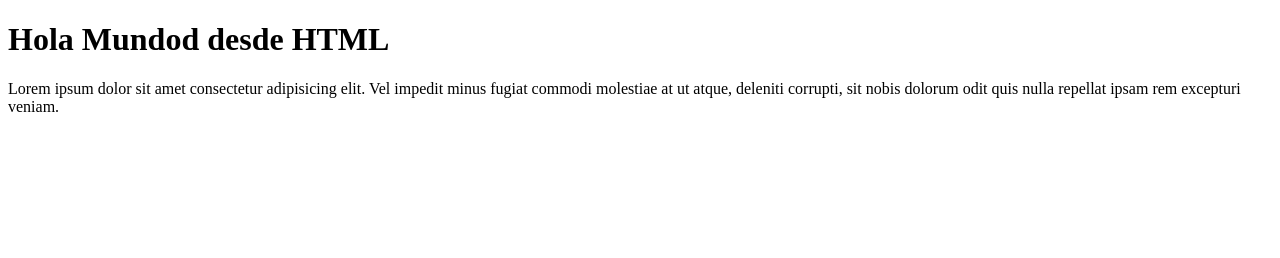
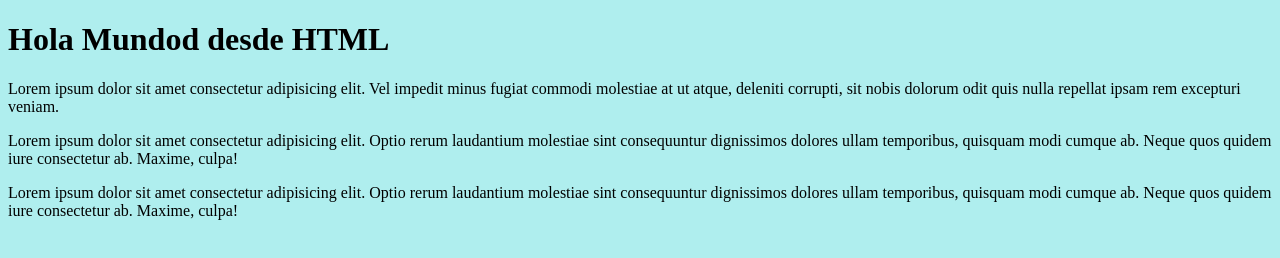
Before and after one commit to UwUolf/visual, a plain HTML site: page index.html in a window 1280 px wide. Drawn offline with Linux system fonts and the light colour scheme.

Commit message:
Enlazando documento HTML con CSS

```diff
--- a/index.html
+++ b/index.html
@@ -4,11 +4,18 @@
   <meta charset="UTF-8">
   <meta name="viewport" content="width=device-width, initial-scale=1.0">
   <title>Mi Primer Documento HTML</title>
+  <link rel="stylesheet" href="style.css">
 </head>
 <body>
   <h1>Hola Mundod desde HTML</h1>
   <p>
     Lorem ipsum dolor sit amet consectetur adipisicing elit. Vel impedit minus fugiat commodi molestiae at ut atque, deleniti corrupti, sit nobis dolorum odit quis nulla repellat ipsam rem excepturi veniam.
   </p>
+  <p>
+    Lorem ipsum dolor sit amet consectetur adipisicing elit. Optio rerum laudantium molestiae sint consequuntur dignissimos dolores ullam temporibus, quisquam modi cumque ab. Neque quos quidem iure consectetur ab. Maxime, culpa!
+  </p>
+  <p>
+    Lorem ipsum dolor sit amet consectetur adipisicing elit. Optio rerum laudantium molestiae sint consequuntur dignissimos dolores ullam temporibus, quisquam modi cumque ab. Neque quos quidem iure consectetur ab. Maxime, culpa!
+  </p>
 </body>
 </html>
--- a/style.css
+++ b/style.css
@@ -1,4 +1,4 @@
 html{
-  background-color: black;
-  color: whitesmoke;
+  background-color: paleturquoise;
+  color: black;
 }
```
